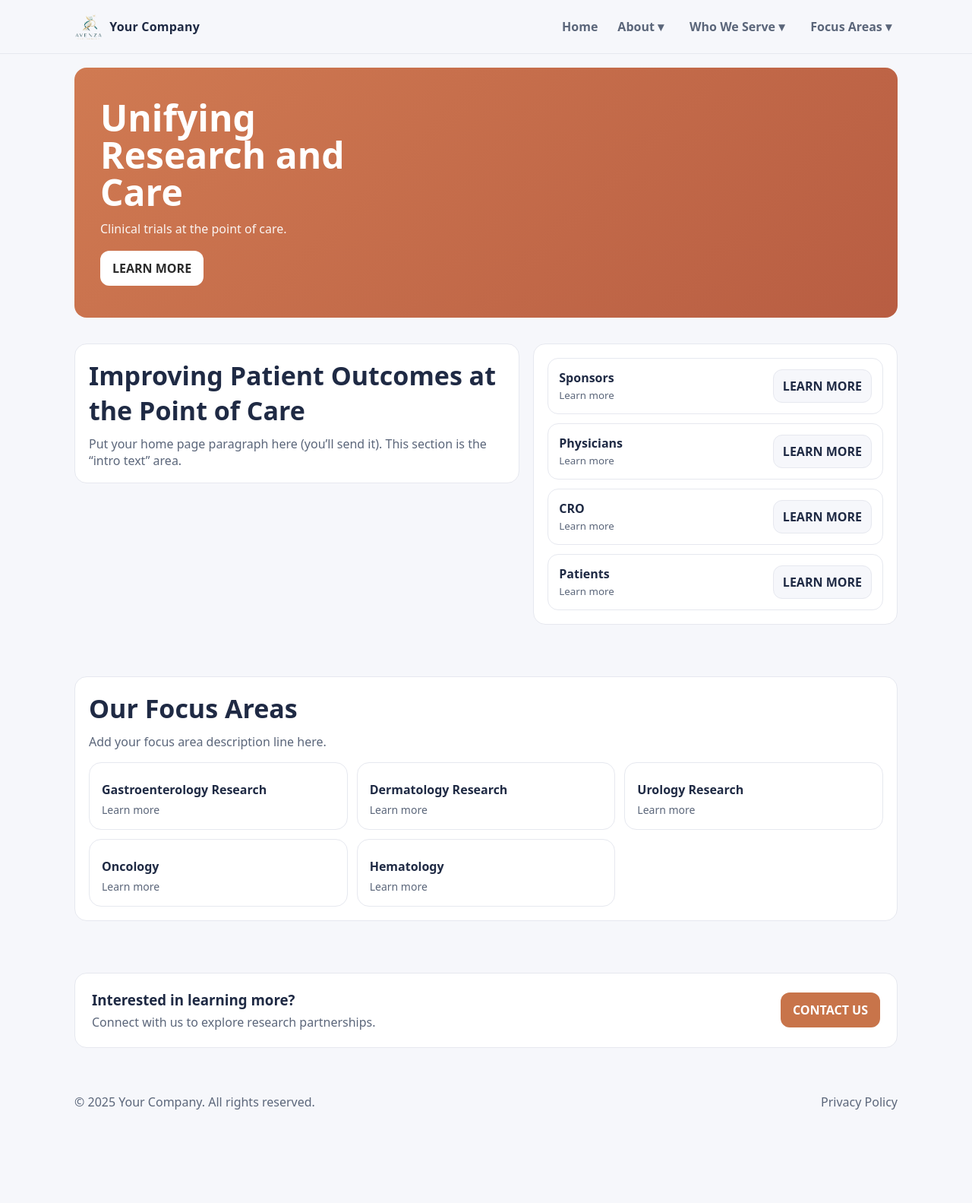
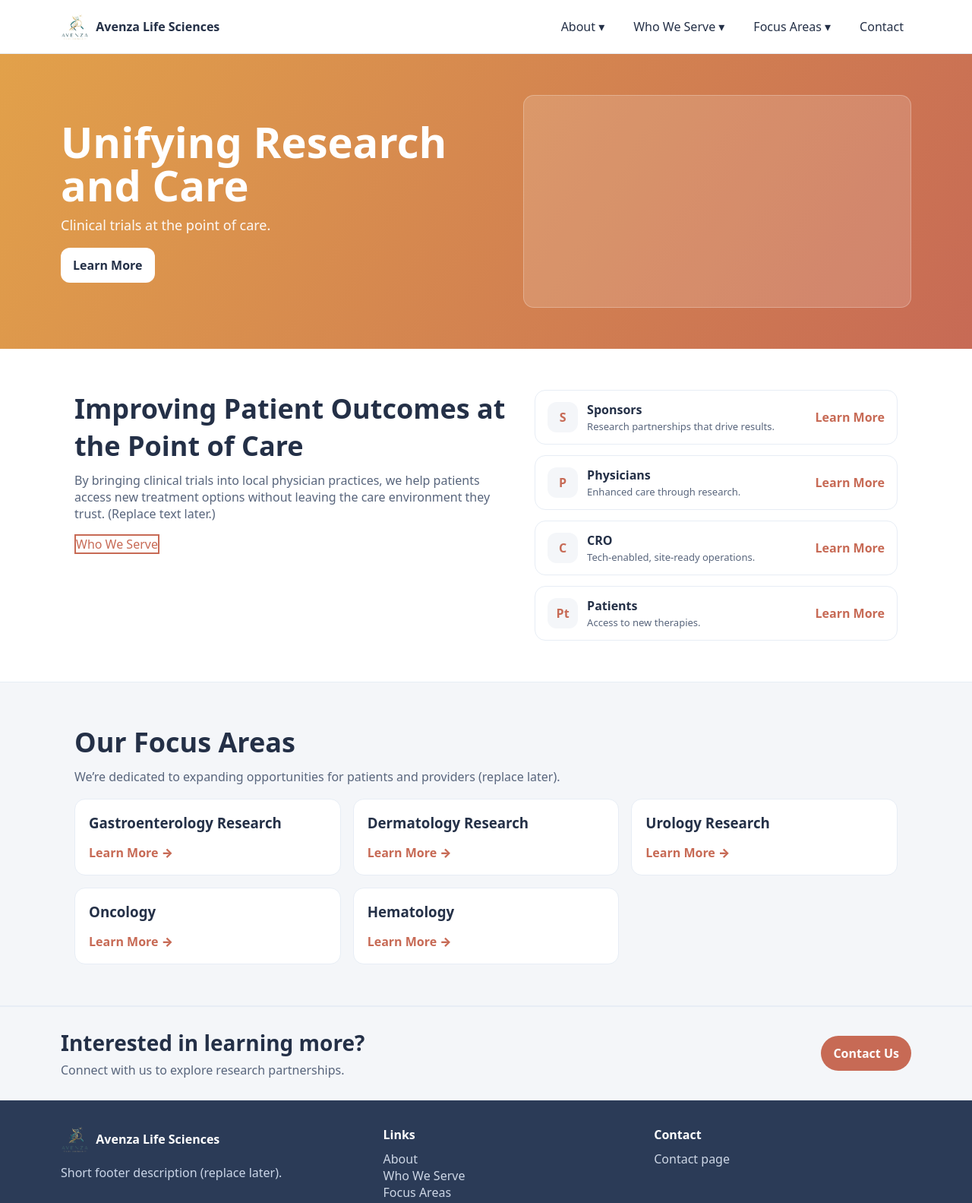
Before and after one commit to Avenzalifesciences/avenzalifesciences.github.io, a plain HTML site: page index.html in a window 1280 px wide. Shown: the top 1583 px of the page at 76% size. Before the commit the page ends 1487 px from the top, so only its background shows below. Drawn offline with Linux system fonts and the light colour scheme.

Commit message:
Update index.html

```diff
--- a/index.html
+++ b/index.html
@@ -1,279 +1,206 @@
 <!doctype html>
 <html lang="en">
 <head>
-  <meta charset="utf-8" />
-  <meta name="viewport" content="width=device-width, initial-scale=1" />
-  <title>Your Company | Home</title>
-  <style>
-    :root{
-      --ink:#1f2a44;
-      --muted:#5b667a;
-      --bg:#f6f7fb;
-      --card:#ffffff;
-      --accent:#c8744a;     /* button color */
-      --accent2:#e9b39a;    /* soft accent */
-      --line:#e6e8ef;
-      --max:1120px;
-      --radius:16px;
-    }
-    *{box-sizing:border-box}
-    body{margin:0;font-family:system-ui,-apple-system,Segoe UI,Roboto,Arial; color:var(--ink); background:var(--bg)}
-    a{color:inherit;text-decoration:none}
-    .container{max-width:var(--max);margin:0 auto;padding:0 18px}
+  <meta charset="utf-8"/>
+  <meta name="viewport" content="width=device-width,initial-scale=1"/>
+  <title>Avenza Life Sciences — Home</title>
+  <link rel="stylesheet" href="styles.css"/>
+</head>
+<body>
 
-    /* NAV */
-    .navWrap{position:sticky;top:0;z-index:10;background:rgba(246,247,251,.92);backdrop-filter:blur(10px);border-bottom:1px solid var(--line)}
-    .nav{display:flex;align-items:center;justify-content:space-between;padding:14px 0;gap:14px}
-    .brand{display:flex;align-items:center;gap:10px;font-weight:800;letter-spacing:.2px}
-    .brand img{height:34px;width:auto;display:block}
-    .menu{display:flex;align-items:center;gap:18px;font-weight:600;color:var(--muted)}
-    .dd{position:relative}
-    .dd > button{
-      border:0;background:transparent;font:inherit;color:inherit;
-      padding:10px 8px;border-radius:10px;cursor:pointer;
-    }
-    .dd:hover > button{background:#fff}
-    .panel{
-      display:none;position:absolute;top:44px;left:0;min-width:240px;
-      background:var(--card);border:1px solid var(--line);border-radius:14px;
-      box-shadow:0 12px 30px rgba(0,0,0,.08);padding:10px;
-    }
-    .dd:hover .panel{display:block}
-    .panel a{display:block;padding:10px 10px;border-radius:10px;color:var(--ink);font-weight:650}
-    .panel a:hover{background:var(--bg)}
+<header>
+  <div class="container nav">
+    <a class="brand" href="index.html">
+      <img src="assets/logo.png" alt="Avenza logo"/>
+      <span>Avenza Life Sciences</span>
+    </a>
 
-    /* HERO */
-    .hero{
-      margin:18px auto 0;
-      background:linear-gradient(135deg, #d07a52, #b85d42);
-      border-radius:var(--radius);
-      overflow:hidden;
-    }
-    .heroInner{display:grid;grid-template-columns:1.15fr .85fr;gap:0}
-    .heroText{padding:42px 34px;color:#fff}
-    .heroText h1{margin:0 0 12px;font-size:48px;line-height:1.02}
-    .heroText p{margin:0 0 18px;max-width:48ch;opacity:.92}
-    .btn{
-      display:inline-block;background:#fff;color:#2b2b2b;
-      padding:12px 16px;border-radius:12px;font-weight:800;
-    }
-    .heroMedia{
-      background:url("assets/hero.jpg") center/cover no-repeat;
-      min-height:280px;
-      clip-path:polygon(14% 0, 100% 0, 100% 100%, 0 100%);
-    }
-    @media (max-width:900px){
-      .heroInner{grid-template-columns:1fr}
-      .heroMedia{clip-path:none;min-height:220px}
-      .heroText h1{font-size:38px}
-    }
+    <button class="burger" id="burger" aria-label="Open menu">☰</button>
 
-    /* SECTIONS */
-    section{padding:34px 0}
-    .sectionTitle{font-size:34px;margin:0 0 10px}
-    .lead{color:var(--muted);margin:0;max-width:80ch}
+    <ul class="menu">
+      <li>
+        <button data-dd>About ▾</button>
+        <div class="dropdown">
+          <a href="about.html">Who We Are</a>
+        </div>
+      </li>
 
-    .grid2{display:grid;grid-template-columns:1.1fr .9fr;gap:18px;align-items:start}
-    .card{background:var(--card);border:1px solid var(--line);border-radius:var(--radius);padding:18px}
-    .stack{display:flex;flex-direction:column;gap:12px}
-    .serveItem{
-      display:flex;align-items:center;justify-content:space-between;gap:14px;
-      padding:14px;border:1px solid var(--line);border-radius:14px;background:#fff;
-    }
-    .serveItem strong{display:block}
-    .serveItem small{color:var(--muted)}
-    .linkBtn{
-      padding:10px 12px;border-radius:12px;border:1px solid var(--line);
-      font-weight:800;background:var(--bg);
-    }
+      <li>
+        <button data-dd>Who We Serve ▾</button>
+        <div class="dropdown">
+          <a href="who-we-serve.html#sponsors">Sponsors</a>
+          <a href="who-we-serve.html#physicians">Physicians</a>
+          <a href="who-we-serve.html#cro">CRO</a>
+          <a href="who-we-serve.html#patients">Patients</a>
+        </div>
+      </li>
 
-    .iconGrid{display:grid;grid-template-columns:repeat(3,1fr);gap:12px}
-    .iconTile{padding:16px;border-radius:16px;border:1px solid var(--line);background:#fff}
-    .iconTile h4{margin:8px 0 0}
-    .iconTile p{margin:6px 0 0;color:var(--muted);font-size:14px}
-    @media (max-width:900px){ .grid2{grid-template-columns:1fr} }
-    @media (max-width:720px){ .iconGrid{grid-template-columns:1fr} }
+      <li>
+        <button data-dd>Focus Areas ▾</button>
+        <div class="dropdown">
+          <a href="focus-areas.html#gi">Gastroenterology Research</a>
+          <a href="focus-areas.html#derm">Dermatology Research</a>
+          <a href="focus-areas.html#uro">Urology Research</a>
+          <a href="focus-areas.html#onc">Oncology</a>
+          <a href="focus-areas.html#heme">Hematology</a>
+        </div>
+      </li>
 
-    /* CTA + FOOTER */
-    .cta{background:#fff;border:1px solid var(--line);border-radius:var(--radius);padding:22px;display:flex;align-items:center;justify-content:space-between;gap:14px}
-    .cta h3{margin:0}
-    .cta p{margin:6px 0 0;color:var(--muted)}
-    .cta .btn2{background:var(--accent);color:#fff;padding:12px 16px;border-radius:12px;font-weight:900}
-    footer{padding:26px 0;color:var(--muted)}
-    .foot{display:flex;justify-content:space-between;gap:16px;flex-wrap:wrap}
-  </style>
-</head>
+      <li><a class="ctaBtn" href="contact.html">Contact</a></li>
+    </ul>
+  </div>
 
-<body>
-  <!-- NAV -->
-  <div class="navWrap">
-    <div class="container">
-      <div class="nav">
-        <a class="brand" href="index.html">
-          <img src="assets/logo.png" alt="Logo" />
-          <span>Your Company</span>
-        </a>
+  <div class="mobilePanel" id="mobilePanel">
+    <a href="about.html">About — Who We Are</a>
 
-        <div class="menu">
-          <a href="index.html">Home</a>
+    <a href="who-we-serve.html">Who We Serve</a>
+    <a class="sub" href="who-we-serve.html#sponsors">Sponsors</a>
+    <a class="sub" href="who-we-serve.html#physicians">Physicians</a>
+    <a class="sub" href="who-we-serve.html#cro">CRO</a>
+    <a class="sub" href="who-we-serve.html#patients">Patients</a>
 
-          <div class="dd">
-            <button type="button">About ▾</button>
-            <div class="panel">
-              <a href="pages/about/who-we-are.html">Who We Are</a>
+    <a href="focus-areas.html">Focus Areas</a>
+    <a class="sub" href="focus-areas.html#gi">Gastroenterology Research</a>
+    <a class="sub" href="focus-areas.html#derm">Dermatology Research</a>
+    <a class="sub" href="focus-areas.html#uro">Urology Research</a>
+    <a class="sub" href="focus-areas.html#onc">Oncology</a>
+    <a class="sub" href="focus-areas.html#heme">Hematology</a>
+
+    <a href="contact.html">Contact</a>
+  </div>
+</header>
+
+<main>
+  <!-- HERO -->
+  <section class="hero">
+    <div class="container heroInner">
+      <div>
+        <h1>Unifying Research and Care</h1>
+        <p>Clinical trials at the point of care.</p>
+        <a class="learn" href="about.html">Learn More</a>
+      </div>
+      <div class="heroMedia">
+        <!-- Optional: upload assets/hero.jpg -->
+        <img src="assets/hero.jpg" alt="" onerror="this.remove(); this.parentElement.innerHTML='Hero image placeholder';"/>
+      </div>
+    </div>
+  </section>
+
+  <!-- WHO WE SERVE PREVIEW -->
+  <section class="section">
+    <div class="container split">
+      <div>
+        <h2>Improving Patient Outcomes at the Point of Care</h2>
+        <p>
+          By bringing clinical trials into local physician practices, we help patients access new treatment options
+          without leaving the care environment they trust. (Replace text later.)
+        </p>
+        <a class="learn" href="who-we-serve.html" style="background:transparent;border:2px solid var(--brand);color:var(--brand)">Who We Serve</a>
+      </div>
+
+      <div class="sideList">
+        <div class="sideItem">
+          <div class="left">
+            <div class="icon">S</div>
+            <div>
+              <div><strong>Sponsors</strong></div>
+              <div class="small">Research partnerships that drive results.</div>
             </div>
           </div>
+          <a class="link" href="who-we-serve.html#sponsors">Learn More</a>
+        </div>
 
-          <div class="dd">
-            <button type="button">Who We Serve ▾</button>
-            <div class="panel">
-              <a href="pages/who-we-serve/sponsors.html">Sponsors</a>
-              <a href="pages/who-we-serve/physicians.html">Physicians</a>
-              <a href="pages/who-we-serve/cro.html">CRO</a>
-              <a href="pages/who-we-serve/patients.html">Patients</a>
+        <div class="sideItem">
+          <div class="left">
+            <div class="icon">P</div>
+            <div>
+              <div><strong>Physicians</strong></div>
+              <div class="small">Enhanced care through research.</div>
             </div>
           </div>
+          <a class="link" href="who-we-serve.html#physicians">Learn More</a>
+        </div>
 
-          <div class="dd">
-            <button type="button">Focus Areas ▾</button>
-            <div class="panel">
-              <a href="pages/focus-areas/gastroenterology.html">Gastroenterology Research</a>
-              <a href="pages/focus-areas/dermatology.html">Dermatology Research</a>
-              <a href="pages/focus-areas/urology.html">Urology Research</a>
-              <a href="pages/focus-areas/oncology.html">Oncology</a>
-              <a href="pages/focus-areas/hematology.html">Hematology</a>
+        <div class="sideItem">
+          <div class="left">
+            <div class="icon">C</div>
+            <div>
+              <div><strong>CRO</strong></div>
+              <div class="small">Tech-enabled, site-ready operations.</div>
             </div>
           </div>
+          <a class="link" href="who-we-serve.html#cro">Learn More</a>
         </div>
 
-      </div>
-    </div>
-  </div>
-
-  <!-- HERO -->
-  <div class="container">
-    <div class="hero">
-      <div class="heroInner">
-        <div class="heroText">
-          <h1>Unifying<br/>Research and<br/>Care</h1>
-          <p>Clinical trials at the point of care.</p>
-          <!-- Learn More goes to About -> Who We Are -->
-          <a class="btn" href="pages/about/who-we-are.html">LEARN MORE</a>
-        </div>
-        <div class="heroMedia" aria-label="Hero image"></div>
-      </div>
-    </div>
-  </div>
-
-  <!-- SECTION: Improving Patient Outcomes -->
-  <section>
-    <div class="container">
-      <div class="grid2">
-        <div class="card">
-          <h2 class="sectionTitle">Improving Patient Outcomes at the Point of Care</h2>
-          <p class="lead">
-            Put your home page paragraph here (you’ll send it). This section is the “intro text” area.
-          </p>
-        </div>
-
-        <div class="card">
-          <div class="stack">
-            <div class="serveItem">
-              <div>
-                <strong>Sponsors</strong>
-                <small>Learn more</small>
-              </div>
-              <a class="linkBtn" href="pages/who-we-serve/sponsors.html">LEARN MORE</a>
-            </div>
-
-            <div class="serveItem">
-              <div>
-                <strong>Physicians</strong>
-                <small>Learn more</small>
-              </div>
-              <a class="linkBtn" href="pages/who-we-serve/physicians.html">LEARN MORE</a>
-            </div>
-
-            <div class="serveItem">
-              <div>
-                <strong>CRO</strong>
-                <small>Learn more</small>
-              </div>
-              <a class="linkBtn" href="pages/who-we-serve/cro.html">LEARN MORE</a>
-            </div>
-
-            <div class="serveItem">
-              <div>
-                <strong>Patients</strong>
-                <small>Learn more</small>
-              </div>
-              <a class="linkBtn" href="pages/who-we-serve/patients.html">LEARN MORE</a>
+        <div class="sideItem">
+          <div class="left">
+            <div class="icon">Pt</div>
+            <div>
+              <div><strong>Patients</strong></div>
+              <div class="small">Access to new therapies.</div>
             </div>
           </div>
+          <a class="link" href="who-we-serve.html#patients">Learn More</a>
         </div>
       </div>
     </div>
   </section>
 
-  <!-- SECTION: Focus Areas -->
-  <section>
+  <!-- FOCUS AREAS PREVIEW -->
+  <section class="section" style="background:var(--soft);border-top:1px solid var(--line);border-bottom:1px solid var(--line);">
     <div class="container">
-      <div class="card">
-        <h2 class="sectionTitle">Our Focus Areas</h2>
-        <p class="lead">Add your focus area description line here.</p>
+      <h2>Our Focus Areas</h2>
+      <p>We’re dedicated to expanding opportunities for patients and providers (replace later).</p>
 
-        <div style="height:16px"></div>
-
-        <div class="iconGrid">
-          <a class="iconTile" href="pages/focus-areas/gastroenterology.html">
-            <h4>Gastroenterology Research</h4>
-            <p>Learn more</p>
-          </a>
-          <a class="iconTile" href="pages/focus-areas/dermatology.html">
-            <h4>Dermatology Research</h4>
-            <p>Learn more</p>
-          </a>
-          <a class="iconTile" href="pages/focus-areas/urology.html">
-            <h4>Urology Research</h4>
-            <p>Learn more</p>
-          </a>
-          <a class="iconTile" href="pages/focus-areas/oncology.html">
-            <h4>Oncology</h4>
-            <p>Learn more</p>
-          </a>
-          <a class="iconTile" href="pages/focus-areas/hematology.html">
-            <h4>Hematology</h4>
-            <p>Learn more</p>
-          </a>
-        </div>
+      <div class="grid">
+        <div class="card"><h3>Gastroenterology Research</h3><a class="learnMore" href="focus-areas.html#gi">Learn More →</a></div>
+        <div class="card"><h3>Dermatology Research</h3><a class="learnMore" href="focus-areas.html#derm">Learn More →</a></div>
+        <div class="card"><h3>Urology Research</h3><a class="learnMore" href="focus-areas.html#uro">Learn More →</a></div>
+        <div class="card"><h3>Oncology</h3><a class="learnMore" href="focus-areas.html#onc">Learn More →</a></div>
+        <div class="card"><h3>Hematology</h3><a class="learnMore" href="focus-areas.html#heme">Learn More →</a></div>
       </div>
     </div>
   </section>
 
   <!-- CTA -->
-  <section>
-    <div class="container">
-      <div class="cta">
-        <div>
-          <h3>Interested in learning more?</h3>
-          <p>Connect with us to explore research partnerships.</p>
-        </div>
-        <a class="btn2" href="pages/about/who-we-are.html">CONTACT US</a>
+  <section class="banner">
+    <div class="container bannerInner">
+      <div>
+        <h3>Interested in learning more?</h3>
+        <p>Connect with us to explore research partnerships.</p>
       </div>
+      <a class="ctaBtn" href="contact.html">Contact Us</a>
     </div>
   </section>
+</main>
 
-  <footer>
-    <div class="container">
-      <div class="foot">
-        <div>© <span id="yr"></span> Your Company. All rights reserved.</div>
-        <div><a href="#">Privacy Policy</a></div>
+<footer>
+  <div class="container foot">
+    <div>
+      <div class="brand" style="color:#fff">
+        <img src="assets/logo.png" alt="Avenza logo"/>
+        <span>Avenza Life Sciences</span>
       </div>
+      <p style="color:#cbd6e8;max-width:44ch">Short footer description (replace later).</p>
     </div>
-  </footer>
 
-  <script>
-    document.getElementById("yr").textContent = new Date().getFullYear();
-  </script>
+    <div>
+      <h4 style="margin:0 0 10px;color:#fff">Links</h4>
+      <div><a href="about.html">About</a></div>
+      <div><a href="who-we-serve.html">Who We Serve</a></div>
+      <div><a href="focus-areas.html">Focus Areas</a></div>
+    </div>
+
+    <div>
+      <h4 style="margin:0 0 10px;color:#fff">Contact</h4>
+      <div><a href="contact.html">Contact page</a></div>
+    </div>
+  </div>
+
+  <div class="container copy">© <span id="y"></span> Avenza Life Sciences. All rights reserved.</div>
+</footer>
+
+<script src="app.js"></script>
+<script>document.getElementById("y").textContent=new Date().getFullYear();</script>
 </body>
 </html>
```
